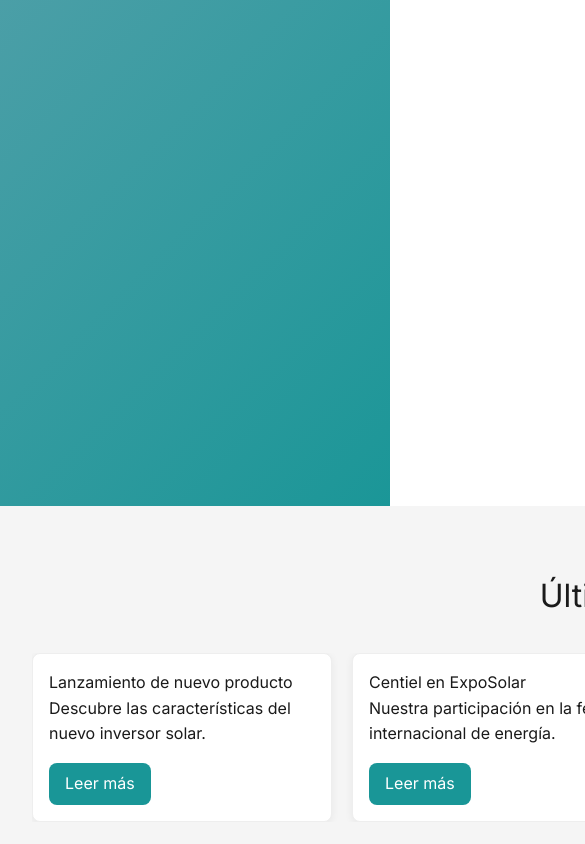
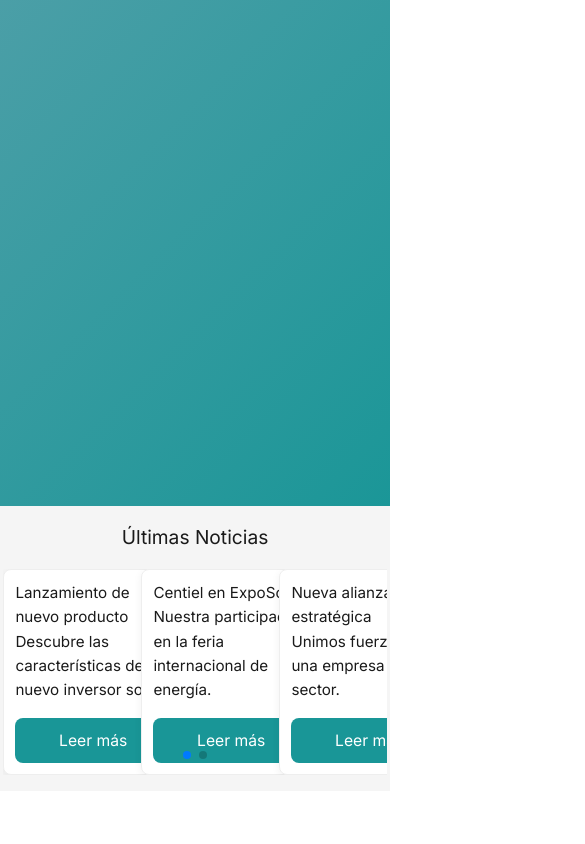
Before and after one commit to Gitbertod/meelatam, a React (Vite) app: page / in a window 390 px wide. Shown: the part 4090-4934 px from the top of the page, 585 px wide, since content can reach past the window. After the commit the page ends 4881 px from the top, so only its background shows below. Built offline with nearby package versions, Linux system fonts and the light colour scheme.

Commit message:
se implemento slider para seccion de noticias en home

```diff
--- a/components/newsCarrousel/NewsCarousel.jsx
+++ b/components/newsCarrousel/NewsCarousel.jsx
@@ -1,10 +1,11 @@
-import React, { useEffect, useRef, useState } from "react";
+import React from "react";
 import styles from "./NewsCarousel.module.css";
-import gsap from "gsap";
-import { ScrollTrigger } from "gsap/ScrollTrigger";
-import { useGSAP } from "@gsap/react";
+import { Swiper, SwiperSlide } from "swiper/react";
+import { FreeMode, Pagination } from "swiper/modules";
 
-gsap.registerPlugin(ScrollTrigger);
+import "swiper/css";
+import "swiper/css/free-mode";
+import "swiper/css/pagination";
 
 const news = [
   {
@@ -30,21 +31,29 @@ const news = [
 ];
 
 const NewsCarousel = () => {
-
   return (
     <section className={styles.carousel}>
       <h2 className={styles.heading}>Últimas Noticias</h2>
-      <div className={styles.wrapper}>
+      <Swiper
+        slidesPerView={3}
+        spaceBetween={30}
+        freeMode={true}
+        pagination={{ clickable: true }}
+        modules={[FreeMode, Pagination]}
+        className="mySwiper"
+      >
         {news.map((item, idx) => (
-          <div key={idx} className={`${styles.card} newsCard`}>
+          <SwiperSlide key={idx}>
+            <div className={styles.card}>
               <h3>{item.title}</h3>
               <p>{item.description}</p>
               <a href={item.link} className={styles.button}>
                 Leer más
               </a>
             </div>
+          </SwiperSlide>
         ))}
-      </div>
+      </Swiper>
     </section>
   );
 };
--- a/components/newsCarrousel/NewsCarousel.module.css
+++ b/components/newsCarrousel/NewsCarousel.module.css
@@ -1,7 +1,11 @@
 .carousel {
-  padding: 4rem 2rem;
+  width: 100%;
+  max-width: 1200px;
+  margin: 0 auto;
+  padding: 2rem 1rem;
+  box-sizing: border-box;
   background: #f5f5f5;
-  overflow-x: hidden;
+  overflow: hidden;
 }
 
 .heading {
@@ -11,10 +15,7 @@
 }
 
 .wrapper {
-  display: flex;
   gap: 20px;
-  overflow-x: auto;
-  scroll-behavior: smooth;
 }
 
 .card {
@@ -22,11 +23,16 @@
   border: 1px solid #eee;
   border-radius: 8px;
   padding: 1rem;
-  width: 300px;
+  max-width: 300px;
+  width: 100%;
   box-shadow: 0 2px 8px rgba(0, 0, 0, 0.06);
   transition: transform 0.3s ease, box-shadow 0.3s ease;
   cursor: pointer;
   overflow: hidden;
+  min-height: 180px;
+  display: flex;
+  flex-direction: column;
+  justify-content: space-between;
 }
 
 .button {
@@ -37,4 +43,45 @@
   color: white;
   border-radius: 8px;
   text-decoration: none;
+  font-size: 1rem;
+  transition: background 0.2s;
 }
+
+.button:hover {
+  background: #137c7c;
+}
+
+@media (max-width: 900px) {
+  .carousel {
+    max-width: 100vw;
+    padding: 1.5rem 0.5rem;
+  }
+  .card {
+    max-width: 90vw;
+    min-width: 220px;
+    font-size: 0.98rem;
+  }
+}
+
+@media (max-width: 600px) {
+  .carousel {
+    max-width: 100vw;
+    padding: 1rem 0.2rem;
+  }
+  .heading {
+    font-size: 1.2rem;
+    margin-bottom: 1rem;
+  }
+  .card {
+    max-width: 98vw;
+    min-width: 180px;
+    font-size: 0.95rem;
+    padding: 0.7rem;
+  }
+  .button {
+    width: 100%;
+    text-align: center;
+    font-size: 0.98rem;
+    padding: 0.6rem 0;
+  }
+}
--- a/views/home/Home.jsx
+++ b/views/home/Home.jsx
@@ -9,8 +9,6 @@ import PhotoSection from "../../components/photoSection/PhotoSection";
 import TextSection from "../../components/textSection/TextSection";
 import NewsCarousel from "../../components/newsCarrousel/NewsCarousel";
 import StatsSection from "../../components/statsSection/StatsSection";
-import Footer from "../../components/footer/FooterComponent";
-import { Button } from "flowbite-react";
 import FooterComponent from "../../components/footer/FooterComponent";
 
 
```
Also changed, not shown: src/index.css (+0 -8 lines). Lines whose indentation alone changed are shown as unchanged.
